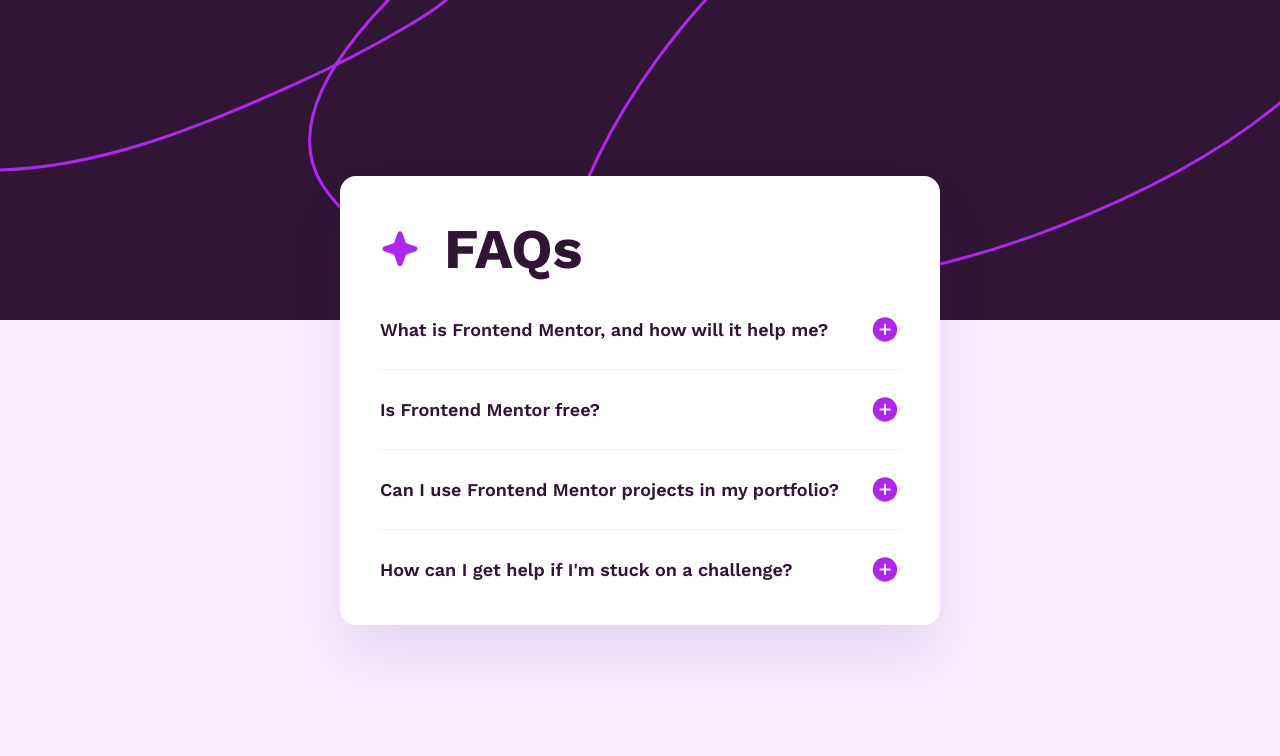
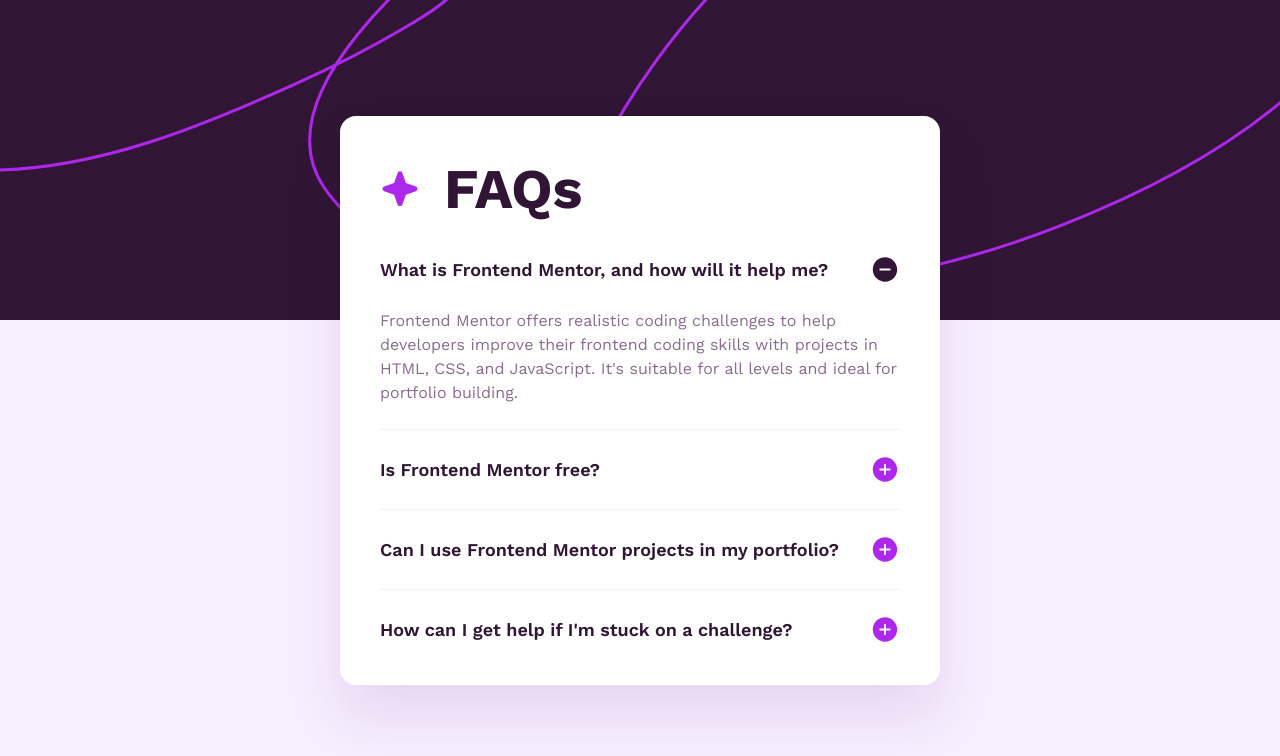
Before and after one commit to johnnygerard/fem-faq-accordion, a Next.js app: page / in a window 1280 px wide. Shown: the top 756 px of the page. Built offline with nearby package versions, Linux system fonts and the light colour scheme.

Commit message:
feat: migrate FaqAccordion to Radix UI

```diff
--- a/src/components/faq-accordion.tsx
+++ b/src/components/faq-accordion.tsx
@@ -1,6 +1,8 @@
 import { faqs } from "@/app/faqs";
-import Faq from "@/components/faq";
 import IconStar from "@/components/icon-star";
+import * as Accordion from "@radix-ui/react-accordion";
+import IconPlus from "@/components/icon-plus";
+import IconMinus from "@/components/icon-minus";
 
 export default function FaqAccordion() {
   return (
@@ -11,16 +13,28 @@
           FAQs
         </h1>
       </div>
-      <ul>
-        {faqs.map((faq) => (
-          <li
-            key={faq.question}
+      <Accordion.Root type="single" collapsible defaultValue="0">
+        {faqs.map((faq, index) => (
+          <Accordion.Item
+            key={index}
+            value={index.toString()}
             className="border-t border-light-pink py-[1.25rem] first:border-none first:pt-0 last:pb-0 dt:py-[1.5rem]"
           >
-            <Faq {...faq} />
-          </li>
+            <Accordion.Header>
+              <Accordion.Trigger className="group flex w-full items-center justify-between">
+                <span className="mr-[1.5rem] text-left text-title text-dark-purple hover:text-pink dt:text-title-dt">
+                  {faq.question}
+                </span>
+                <IconPlus className="shrink-0 group-data-[state=open]:hidden" />
+                <IconMinus className="shrink-0 group-data-[state=closed]:hidden" />
+              </Accordion.Trigger>
+            </Accordion.Header>
+            <Accordion.Content className="mt-[1.5rem] text-pale-purple">
+              {faq.answer}
+            </Accordion.Content>
+          </Accordion.Item>
         ))}
-      </ul>
+      </Accordion.Root>
     </div>
   );
 }
--- a/src/components/faq.tsx
+++ /dev/null
@@ -1,20 +0,0 @@
-import type { Faq } from "@/types/faq";
-import IconPlus from "@/components/icon-plus";
-import IconMinus from "@/components/icon-minus";
-
-export default function Faq({ question, answer }: Faq) {
-  return (
-    <details className="group" name="faq">
-      <summary className="flex cursor-pointer list-none items-center justify-between">
-        <span className="mr-[1.5rem] text-title text-dark-purple hover:text-pink dt:text-title-dt">
-          {question}
-        </span>
-        <div className="shrink-0">
-          <IconPlus className="group-open:hidden" />
-          <IconMinus className="hidden group-open:block" />
-        </div>
-      </summary>
-      <p className="mt-[1.5rem] text-pale-purple">{answer}</p>
-    </details>
-  );
-}
```
